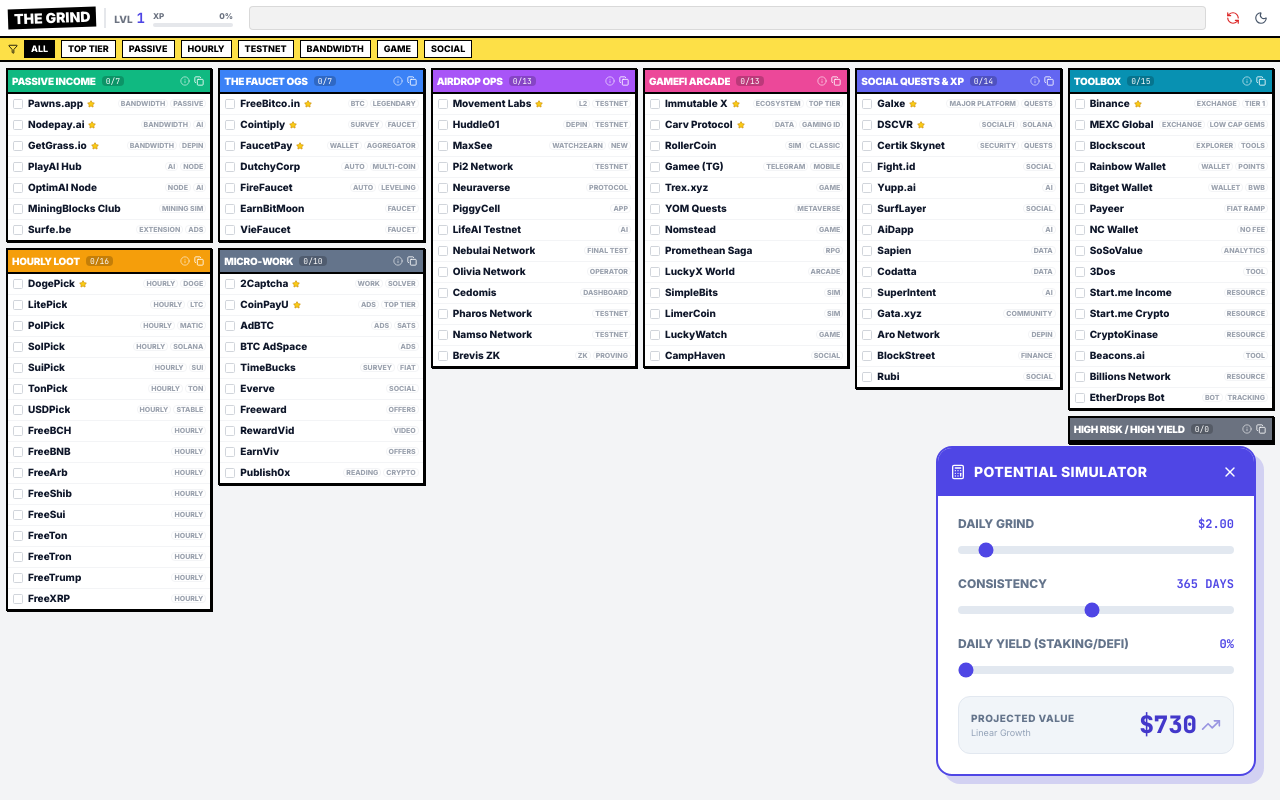
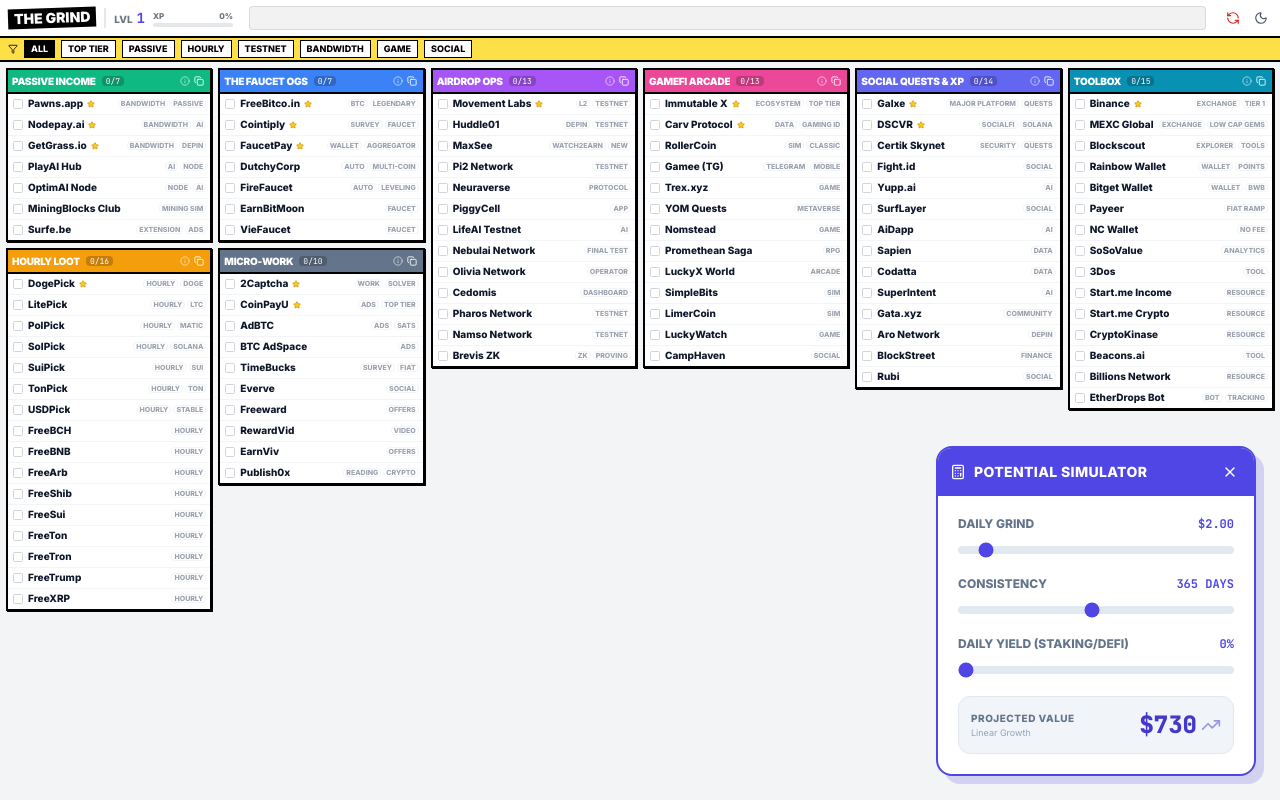
Before and after one commit to source347/compact-linkbox-generated-by-ai-studio, a React (Vite) app: page / in a window 1280 px wide. Built offline with nearby package versions, Linux system fonts and the light colour scheme.

Commit message:
Update types.ts

```diff
--- a/types.ts
+++ b/types.ts
@@ -6,8 +6,7 @@ export enum LinkCategory {
   AIRDROP_OPS = 'Airdrop Ops (Testnet & Spec)',
   WEB3_GAMING = 'GameFi Arcade',
   QUEST_BOARD = 'Social Quests & XP',
-  INFRASTRUCTURE = 'Toolbox (Wallets & Exch)',
-  RISK_LABS = 'High Risk / High Yield'
+  INFRASTRUCTURE = 'Toolbox (Wallets & Exch)'
 }
 
 export interface LinkItem {
```
